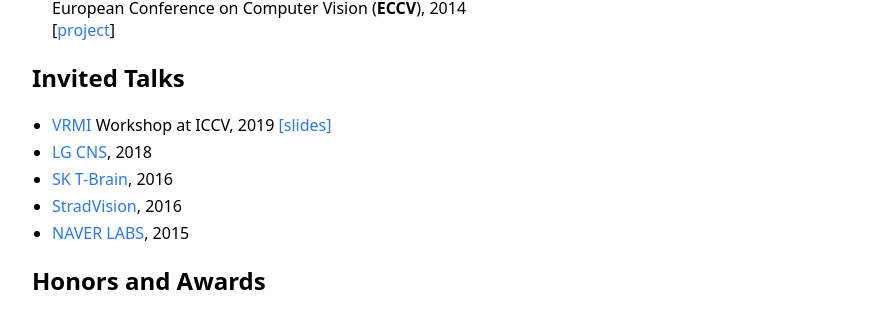
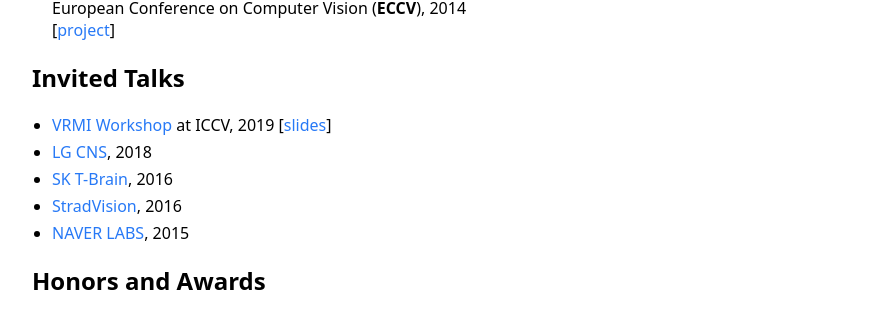
Before and after one commit to gholste/hyeonseobnam.github.io, a Jekyll site: the page built from index.md, in a window 1280 px wide. Shown: the part 1650-1959 px from the top of the page, without its empty margins (198-1081 px from the left). Built offline with Jekyll 4.4.1, drawn with Linux system fonts in a browser that asks for light colours.

```diff
--- a/index.md
+++ b/index.md
@@ -67,8 +67,9 @@ My research interests include computer vision and deep learning with particular
   European Conference on Computer Vision (**ECCV**), 2014<br />
   [[project](http://cvlab.postech.ac.kr/research/beyondchainmodels/)]
 
+
 ## Invited Talks
-- [VRMI](https://sites.google.com/view/iccv19-vrmi) Workshop at ICCV, 2019 [[slides]](https://drive.google.com/file/d/1aDhpjYnSTi_w4qJIo9Enj0Y6IleWWnz4/view?usp=sharing)
+- [VRMI Workshop](https://sites.google.com/view/iccv19-vrmi) at ICCV, 2019 [[slides](https://drive.google.com/file/d/1aDhpjYnSTi_w4qJIo9Enj0Y6IleWWnz4/view?usp=sharing)]
 - [LG CNS](http://www.lgcns.com/LGCNS.GHP.Main/Etc/SiteMain), 2018
 - [SK T-Brain](https://www.skt.ai/index.do), 2016
 - [StradVision](https://www.stradvision.com/), 2016
```
